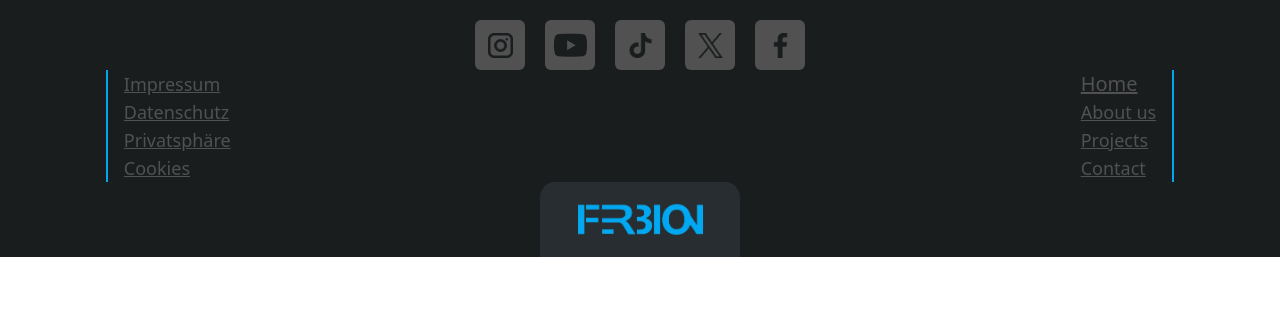
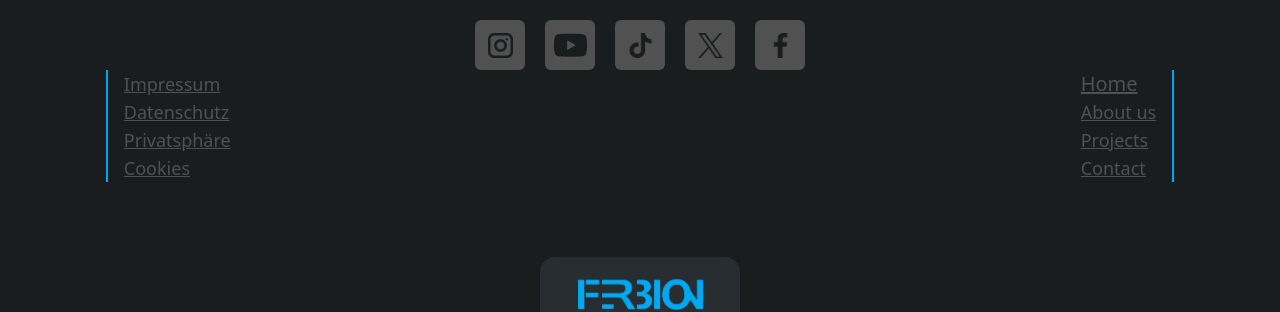
Before and after one commit to Ferbion-lT/V3, a Vue app: page / in a window 1280 px wide. Shown: the part 1955-2267 px from the top of the page. Before the commit the page ends 2212 px from the top, so only its background shows below. Built offline with nearby package versions, Linux system fonts and the light colour scheme.

Commit message:
feat: changed distance between the link elements

```diff
--- a/src/components/Footer.vue
+++ b/src/components/Footer.vue
@@ -23,7 +23,7 @@
             </div>
         </div>
     </div>
-    <div class="bg-[#191d1e] flex justify-center gap-[850px]">
+    <div class="bg-[#191d1e] flex justify-center gap-[850px] pb-[75px]">
         <div class="flex flex-col">
             <div class="border-l-2 border-[#01a7ee] pl-4">
                 <ul>
```
